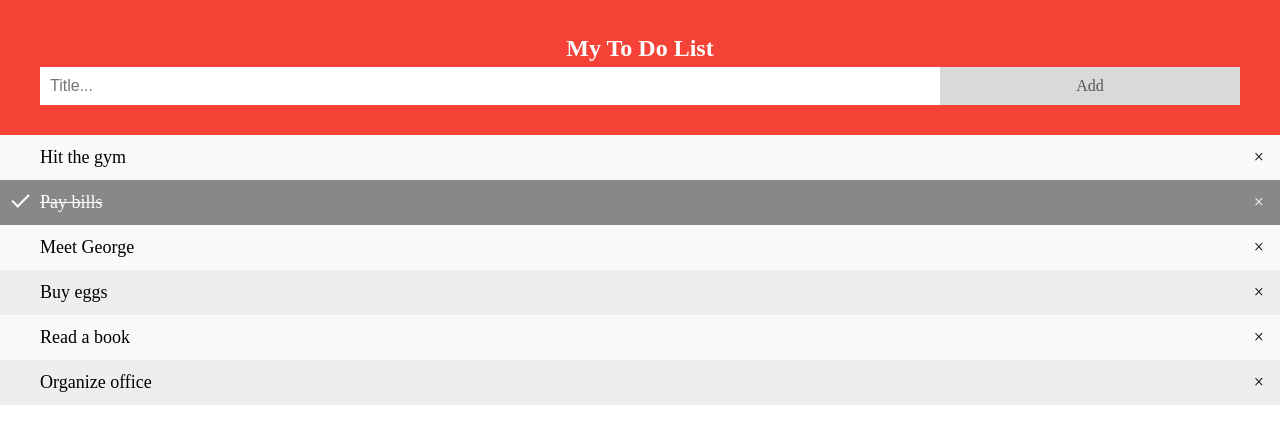
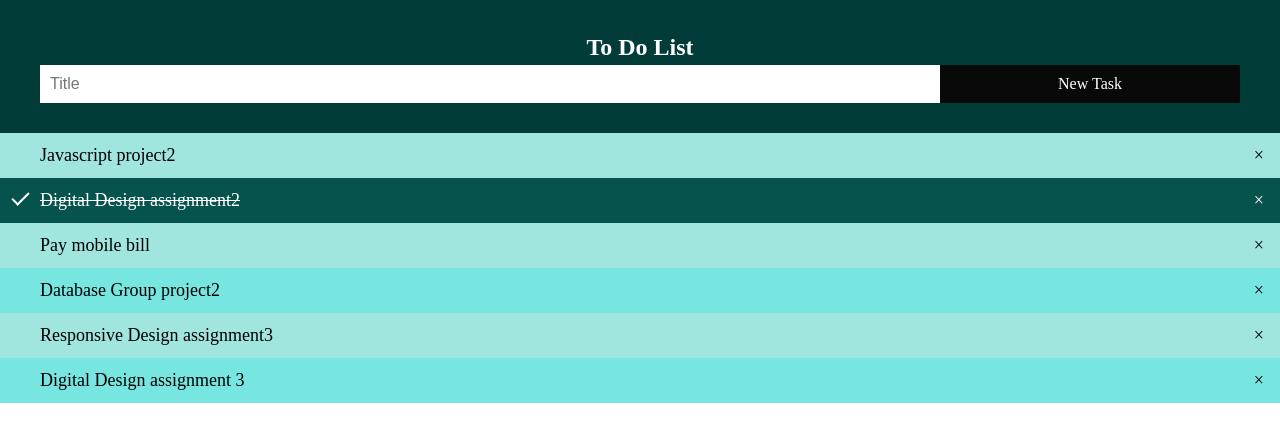
Before and after one commit to ikataria/MohitKataria_Project1, a plain HTML site: page index.html in a window 1280 px wide. Drawn offline with Linux system fonts and the light colour scheme.

Commit message:
style, idNames, script little bit changed

```diff
--- a/index.html
+++ b/index.html
@@ -6,19 +6,19 @@
 </head>
 <body>
 
-<div id="myDIV" class="header">
-  <h2 style="margin:5px">My To Do List</h2>
-  <input type="text" id="myInput" placeholder="Title...">
-  <span onclick="newElement()" class="addBtn">Add</span>
+<div class="header">
+  <h2>To Do List</h2>
+  <input type="text" id="inputValue" placeholder="Title">
+  <span onclick="newElement()" class="button">New Task</span>
 </div>
 
-<ul id="myUL">
-  <li>Hit the gym</li>
-  <li class="checked">Pay bills</li>
-  <li>Meet George</li>
-  <li>Buy eggs</li>
-  <li>Read a book</li>
-  <li>Organize office</li>
+<ul id="list">
+  <li>Javascript project2</li>
+  <li class="checked">Digital Design assignment2</li>
+  <li>Pay mobile bill</li>
+  <li>Database Group project2</li>
+  <li>Responsive Design assignment3</li>
+  <li>Digital Design assignment 3</li>
 </ul>
 
 <script src="script.js"></script>
--- a/script.js
+++ b/script.js
@@ -29,15 +29,15 @@ list.addEventListener('click', function(ev) {
 // Create a new list item when clicking on the "Add" button
 function newElement() {
   var li = document.createElement("li");
-  var inputValue = document.getElementById("myInput").value;
+  var inputValue = document.getElementById("inputValue").value;
   var t = document.createTextNode(inputValue);
   li.appendChild(t);
   if (inputValue === '') {
-    alert("You must write something!");
+    alert("You need to write something to add to the list!");
   } else {
-    document.getElementById("myUL").appendChild(li);
+    document.getElementById("list").appendChild(li);
   }
-  document.getElementById("myInput").value = "";
+  document.getElementById("inputValue").value = "";
 
   var span = document.createElement("SPAN");
   var txt = document.createTextNode("\u00D7");
--- a/style.css
+++ b/style.css
@@ -3,47 +3,50 @@ body {
     min-width: 250px;
   }
 
-  /* Include the padding and border in an element's total width and height */
+  h2 {
+    margin:4px
+  }
+
   * {
     box-sizing: border-box;
   }
 
-  /* Remove margins and padding from the list */
   ul {
     margin: 0;
     padding: 0;
   }
 
-  /* Style the list items */
+
   ul li {
     cursor: pointer;
     position: relative;
     padding: 12px 8px 12px 40px;
     list-style-type: none;
-    background: #eee;
+    /* background: rgb(136, 203, 200); */
+    background: rgb(119 230 225);
     font-size: 18px;
     transition: 0.2s;
 
     /* make the list items unselectable */
-    -webkit-user-select: none;
+    /* -webkit-user-select: none;
     -moz-user-select: none;
     -ms-user-select: none;
-    user-select: none;
+    user-select: none; */
   }
 
   /* Set all odd list items to a different color (zebra-stripes) */
   ul li:nth-child(odd) {
-    background: #f9f9f9;
+    background: #a1e5df;
   }
 
   /* Darker background-color on hover */
   ul li:hover {
-    background: #ddd;
+    background: rgb(121, 244, 234);
   }
 
   /* When clicked on, add a background color and strike out text */
   ul li.checked {
-    background: #888;
+    background: rgb(6, 82, 76);
     color: #fff;
     text-decoration: line-through;
   }
@@ -77,13 +80,13 @@ body {
 
   /* Style the header */
   .header {
-    background-color: #f44336;
+    /* background-color: #f44336; */
+    background-color: #013c39;
     padding: 30px 40px;
     color: white;
     text-align: center;
   }
 
-  /* Clear floats after the header */
   .header:after {
     content: "";
     display: table;
@@ -102,11 +105,11 @@ body {
   }
 
   /* Style the "Add" button */
-  .addBtn {
+  .button {
     padding: 10px;
     width: 25%;
-    background: #d9d9d9;
-    color: #555;
+    background: #09090a;
+    color: rgb(255, 255, 255);
     float: left;
     text-align: center;
     font-size: 16px;
@@ -115,6 +118,6 @@ body {
     border-radius: 0;
   }
 
-  .addBtn:hover {
-    background-color: #bbb;
+  .button:hover {
+    background-color: rgb(76, 73, 73);
   }
```
